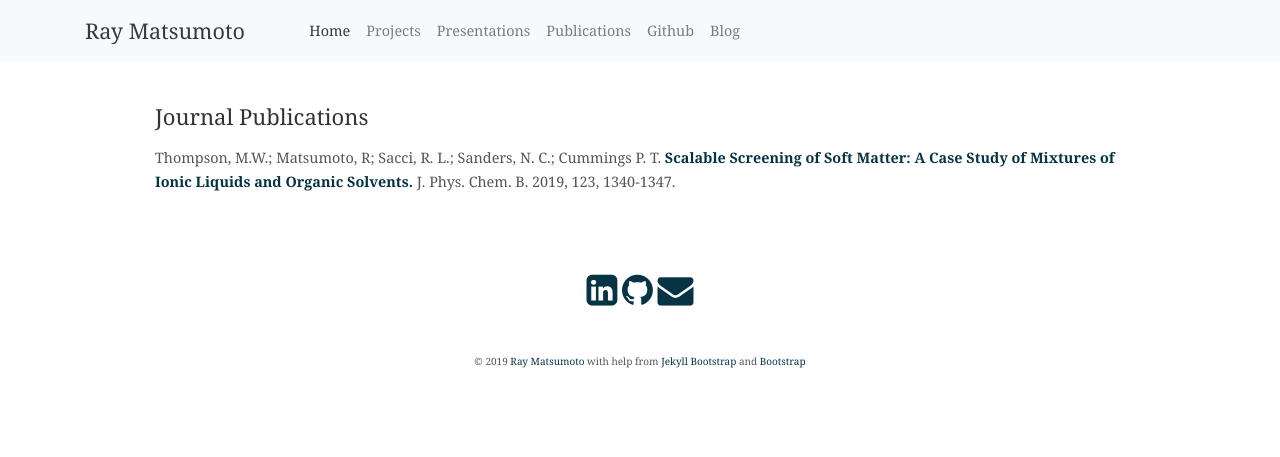
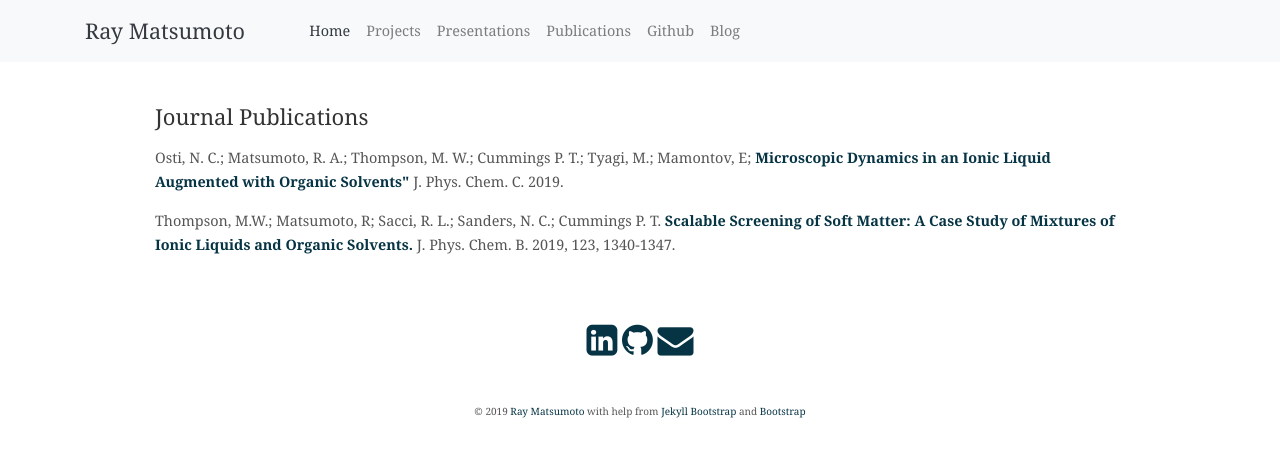
Before and after one commit to rmatsum836/rmatsum836.github.io, a Jekyll site: the page built from publications.md, in a window 1280 px wide. Shown: the top 457 px of the page. Built offline with Jekyll 4.4.1, drawn with Linux system fonts in a browser that asks for light colours; nearby versions of some CDN libraries.

Commit message:
Update publications

```diff
--- a/publications.md
+++ b/publications.md
@@ -11,6 +11,14 @@ style="max-width:1000px;margin-left:auto;margin-right:auto;padding-top:40px;padd
    style="font-weight:bolder;">
    <h4>Journal Publications</h4>
    </div>
+   <div class="entry-summary">
+    <p> Osti, N. C.; Matsumoto, R. A.; Thompson, M. W.;
+    Cummings P. T.; Tyagi, M.; Mamontov, E; <a class="talk-title"
+    href="https://pubs.acs.org/doi/abs/10.1021/acs.jpcc.9b05119"
+    target="_blank">Microscopic Dynamics in an Ionic Liquid Augmented
+    with Organic Solvents"
+    </a> J. Phys. Chem. C. 2019.</p>
+    </div>
 
    <div class="entry-summary">
     <p> Thompson, M.W.; Matsumoto, R; Sacci, R. L.; Sanders, N. C.;
```
